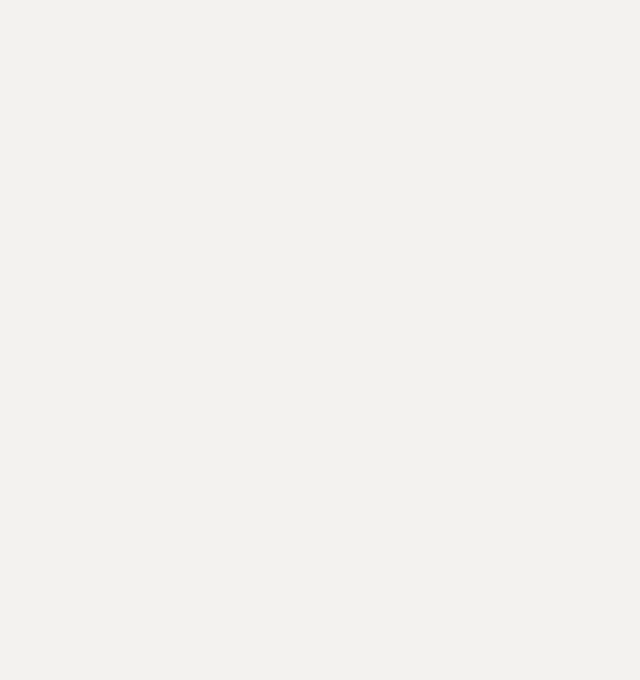
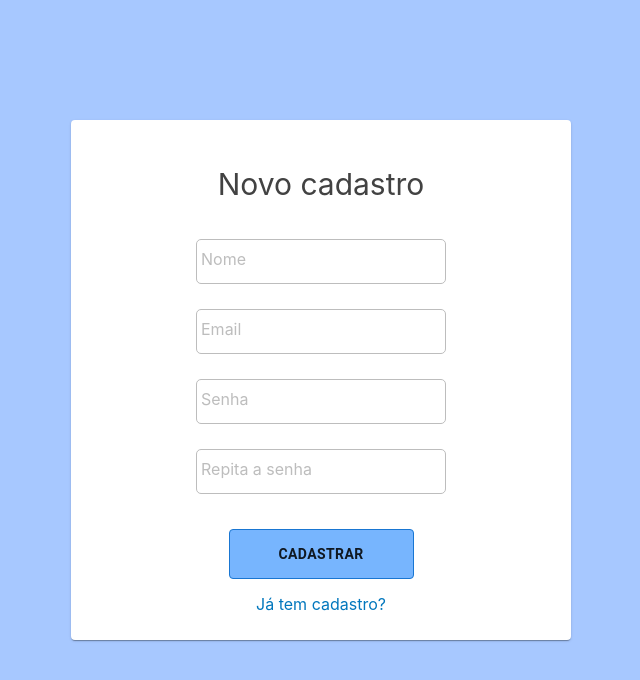
Before and after one commit to Game-Time-Control/Game-Time-Control.github.io, a React (Create React App) app: page /register in a window 1280 px wide. Shown: the top 680 px of the page, without its empty margins (319-959 px from the left). Built offline with nearby package versions, Linux system fonts and the light colour scheme.

Commit message:
added register feature (without backend)

```diff
--- a/src/App.js
+++ b/src/App.js
@@ -10,6 +10,7 @@ import MyTheme from './MyTheme';
 import ChildConfigPage from "./pages/child-config/child-config.component";
 import Home from "./pages/home/home.component";
 import SignInPage from "./pages/sign-in/sign-in.component";
+import RegisterPage from "./pages/register/register.component"
 
 import PrivateRoute from "./PrivateRoute";
 
@@ -20,6 +21,7 @@ export default function App() {
                 <Switch>
                     <Route exact path='/' component={SignInPage}/>
                     <Route exact path='/login' component={SignInPage}/>
+                    <Route exact path='/register' component={RegisterPage}/>
                     <PrivateRoute exact path='/home' component={Home}/>
                     <PrivateRoute exact path='/child/:childId' component={ChildConfigPage}/>
                 </Switch>
--- /dev/null
+++ b/src/pages/register/register.component.jsx
@@ -0,0 +1,155 @@
+import React, {useEffect} from 'react'
+import {Link} from "react-router-dom";
+
+/* Styles */
+import {SignInContainer, SignInLogo, AlignContainer, SignInContainerInside, ButtonsBarContainer, FormInputContainer, FormInputLabel, GroupContainer, Title} from './register.styles'
+
+/* Material UI */
+import Container from "@material-ui/core/Container";
+
+/* Icon */
+import TimeControl from "../../assets/timeControl.png";
+
+/* Components */
+import CustomButton from "../../components/custom-button/custom-button.component";
+import PopUp from "../../components/popup/popup.component";
+
+function FormInput({ handleChange, label, ...otherProps }) {
+    return (
+        <GroupContainer>
+            <FormInputContainer onChange={handleChange} {...otherProps} />
+            {label ? (
+                <FormInputLabel className={otherProps.value.length ? 'shrink' : ''}>
+                    {label}
+                </FormInputLabel>
+            ) : null}
+        </GroupContainer>
+    );
+}
+
+export default function RegisterPage() {
+    const [name, setName] = React.useState('');
+    const [email, setEmail] = React.useState('');
+    const [password, setPassword] = React.useState('');
+    const [repeatPassword, setRepeatPassword] = React.useState('');
+
+    const [popUp, setPopUp] = React.useState({
+        popUp: false,
+        popUpTitle: "",
+        popUpText: "",
+        success: 1,
+        acceptable: true
+    });
+
+
+    useEffect(() => {
+        document.body.style.background = "#a7c8ff";
+        // Specify how to clean up after this effect:
+        return function cleanup() {
+            document.body.style.backgroundImage = "none";
+        };
+    }, []);
+
+    const handleSubmit = async event => {
+        event.preventDefault();
+        // try {
+        // let user = await login(email, password);
+
+        // if(user.error) {
+        //     setPopupTitle('Erro');
+        //     if(user.message === "This user is deactivated")
+        //         setPopupText('Não é possível acessar o sistema com este usuário, ele está desativado.');
+        //     else
+        //         setPopupText('Verifique seu email e senha');
+        //     setPopup(true);
+        //     setSuccess(1);
+        // } else if (user.token) {
+        //     setAuthData({
+        //         token: user.token,
+        //         user: user.data.data,
+        //         system: props.systemType
+        //     });
+        //
+        //     if(props.systemType)
+        //         history.replace('/ipa');
+        //     else
+        //         history.replace('/dashboard');
+        //     }
+        //
+        // } catch (error) {
+        //     console.log(error);
+        // }
+    };
+
+    const handleChange = event => {
+        const {value, name} = event.target;
+        if (name === 'password')
+            setPassword(value);
+        else if(name === 'email')
+            setEmail(value);
+        else if (name === 'repeatPassword')
+            setRepeatPassword(value);
+         else
+            setName(value);
+    };
+
+    return (
+        <Container>
+            <AlignContainer>
+                <SignInContainer>
+                    <SignInContainerInside>
+                        <SignInLogo src={TimeControl}/>
+                        <Title> Novo cadastro </Title>
+
+                        <form onSubmit={handleSubmit}>
+                            <div style={{width: '250px'}}>
+                                <FormInput
+                                    name='name'
+                                    type='text'
+                                    handleChange={handleChange}
+                                    value={name}
+                                    label='Nome'
+                                    required
+                                />
+                                <FormInput
+                                    name='email'
+                                    type='email'
+                                    handleChange={handleChange}
+                                    value={email}
+                                    label='Email'
+                                    required
+                                />
+                                <FormInput
+                                    name='password'
+                                    type='password'
+                                    value={password}
+                                    handleChange={handleChange}
+                                    label='Senha'
+                                    required
+                                    autocomplete="new-password"
+                                />
+                                <FormInput
+                                    name='repeatPassword'
+                                    type='password'
+                                    value={repeatPassword}
+                                    handleChange={handleChange}
+                                    label='Repita a senha'
+                                    required
+                                    autocomplete="new-password"
+                                />
+                                <ButtonsBarContainer>
+                                    <CustomButton type='submit' addButton> Cadastrar </CustomButton>
+                                </ButtonsBarContainer>
+                                <ButtonsBarContainer>
+                                    <Link to="/login" style={{textDecoration: 'none', color: '#0277bd'}}>Já tem cadastro?</Link>
+                                </ButtonsBarContainer>
+                            </div>
+                        </form>
+                        {/*{ popup ?*/}
+                        {/*    <PopUp title={popupTitle} string={popupText} success={success}/> : null}*/}
+                    </SignInContainerInside>
+                </SignInContainer>
+            </AlignContainer>
+        </Container>
+    );
+}
--- /dev/null
+++ b/src/pages/register/register.styles.jsx
@@ -0,0 +1,135 @@
+import styled, { css }  from 'styled-components/macro';
+
+export const SignInContainer = styled.div`
+    min-width: 500px;
+    height: 40vw;
+    border-radius: 10px;
+    background-color: white;
+    display: flex;
+    min-height: 520px;
+    box-shadow: 0px 2px 1px -1px rgba(0,0,0,0.2), 0px 1px 1px 0px rgba(0,0,0,0.14), 0px 1px 3px 0px rgba(0,0,0,0.12);
+    border-radius: 4px;
+    overflow: hidden;
+    display: flex;
+    justify-content: center;
+    color: rgba(0, 0, 0, 0.87);
+    transition: box-shadow 300ms cubic-bezier(0.4, 0, 0.2, 1) 0ms;
+    @media screen and (max-width: 1000px) {
+        width: 80vh;
+    }
+    @media screen and (max-width: 700px) {
+        width: 450px;
+    }
+    @media screen and (max-width: 500px) {
+        width: 350px;
+    }
+    @media screen and (max-width: 330px) {
+        width: 290px;
+    }
+`;
+
+export const AlignContainer = styled.div`
+    display: flex;
+    justify-content: center;
+    align-items: center;
+    align-self: center;
+    flex-direction: column;
+    padding-top: 15vh;
+`;
+
+const subColor = '#bdbdbd';
+const mainColor = 'black';
+
+const shrinkLabelStyles = css`
+  top: -18px;
+  font-size: 12px;
+  color: ${mainColor};
+`;
+
+export const GroupContainer = styled.div`
+  position: relative;
+
+  input[type='password'] {
+    letter-spacing: 0.3em;
+  }
+`;
+
+export const FormInputContainer = styled.input`
+    max-width: 500px;
+    background-color: white;
+    color: ${subColor};
+    font-size: 18px;
+    padding: 10px 10px 10px 5px;
+    display: block;
+    width: 93%;
+    height: 23px;
+    border-radius: 5px;
+    border: 1px solid ${subColor};
+    margin: 25px 0;
+
+
+    &:focus {
+        border: 3px solid #448aff;
+        outline: none;
+    }
+
+    &:focus ~ label {
+        ${shrinkLabelStyles}
+    }
+`;
+
+export const FormInputLabel = styled.label`
+  color: ${subColor};
+  font-size: 16px;
+  font-weight: normal;
+  position: absolute;
+  pointer-events: none;
+  left: 5px;
+  top: 10px;
+  transition: 300ms ease all;
+
+  &.shrink {
+    ${shrinkLabelStyles}
+  }
+`;
+
+export const SignInContainerInside = styled.div`
+    display: flex;
+    flex-direction: column;
+    justify-content: center;
+    align-items: center;
+    @media screen and (max-width: 600px) {
+        padding: 30px;
+    }
+    @media screen and (max-width: 400px) {
+        padding-left: 15px;
+        padding-right: 15px;
+    }
+`;
+
+export const ButtonsBarContainer = styled.div`
+    display: flex;
+    justify-content: center;
+    margin: 5px;
+`;
+
+export const SignInLogo = styled.img`
+    width: 8vw;
+    height: 6vw;
+    min-width: 120px;
+    min-height: 80px;
+    align-self: center;
+    display: none;
+    @media screen and (max-width: 700px) {
+        display: none;
+    }
+
+`;
+
+export const Title = styled.h2`
+  font-size: 30px;
+  text-align: center;
+  color: #424242;
+  margin-bottom: 1vw;
+  font-weight: normal;
+`;
```
